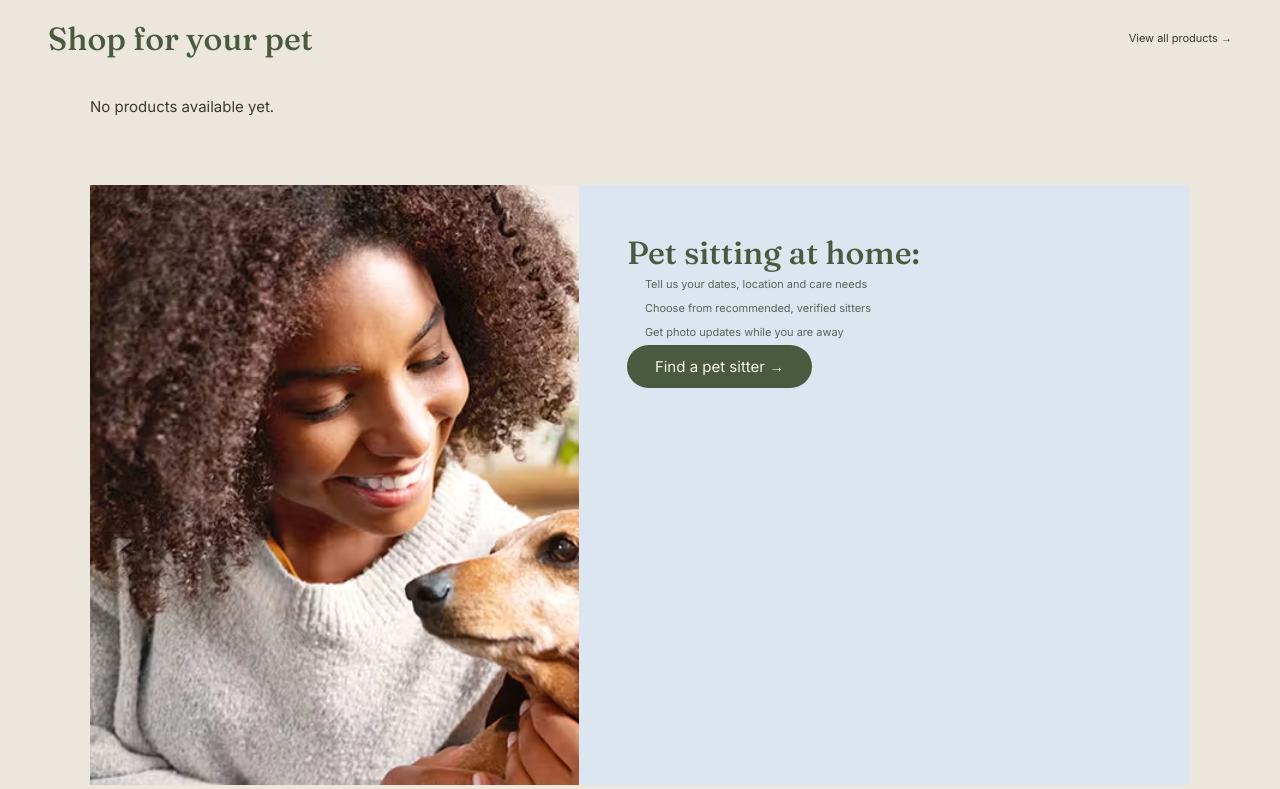
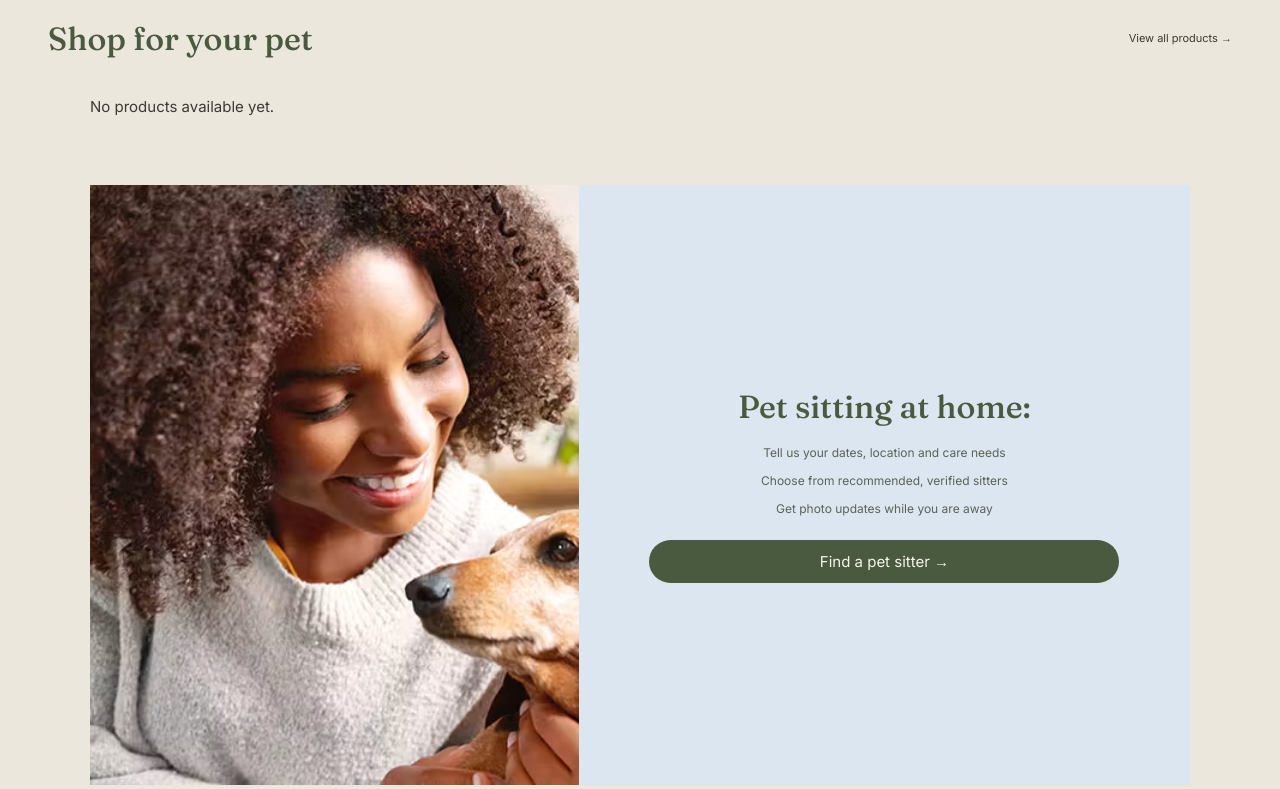
Before and after one commit to siatesmond/Pawpal, a Django app: page / in a window 1280 px wide. Shown: the part 1678-2467 px from the top of the page. Run offline with Django 5.2, Linux system fonts and the light colour scheme; data that the repository does not hold is empty.

Commit message:
Index.html Improvement

```diff
--- a/Pawpalproj/Pawpalproj/static/css/landing.css
+++ b/Pawpalproj/Pawpalproj/static/css/landing.css
@@ -225,6 +225,11 @@
   background: #fff;
 }
 
+.landing-story > div:first-child {
+  width: min(100%, 600px);
+  justify-self: center;
+}
+
 .landing-story h2,
 .landing-sitting h2 {
   font-size: 32px;
@@ -287,15 +292,38 @@
 }
 
 .landing-sitting > div:last-child {
-  padding: 48px;
+  display: flex;
+  flex-direction: column;
+  justify-content: center;
+  align-items: center;
+  padding: 48px 64px;
   background: #dce6f1;
 }
 
+.landing-sitting h2 {
+  width: 100%;
+  margin-bottom: 18px;
+  text-align: center;
+}
+
 .landing-sitting ul {
-  padding-left: 18px;
+  width: 100%;
+  max-width: 470px;
+  margin: 0 0 22px;
+  padding: 0;
   color: #596356;
-  font-size: 11px;
-  line-height: 2.2;
+  font-size: 12px;
+  line-height: 1.5;
+  list-style: none;
+  text-align: center;
+}
+
+.landing-sitting li + li {
+  margin-top: 10px;
+}
+
+.landing-sitting .landing-button {
+  width: min(100%, 470px);
 }
 
 @media (max-width: 700px) {
@@ -325,6 +353,10 @@
     padding: 48px 24px;
   }
 
+  .landing-sitting > div:last-child {
+    padding: 48px 24px;
+  }
+
   .landing-hero h1 {
     font-size: 40px;
   }
```
